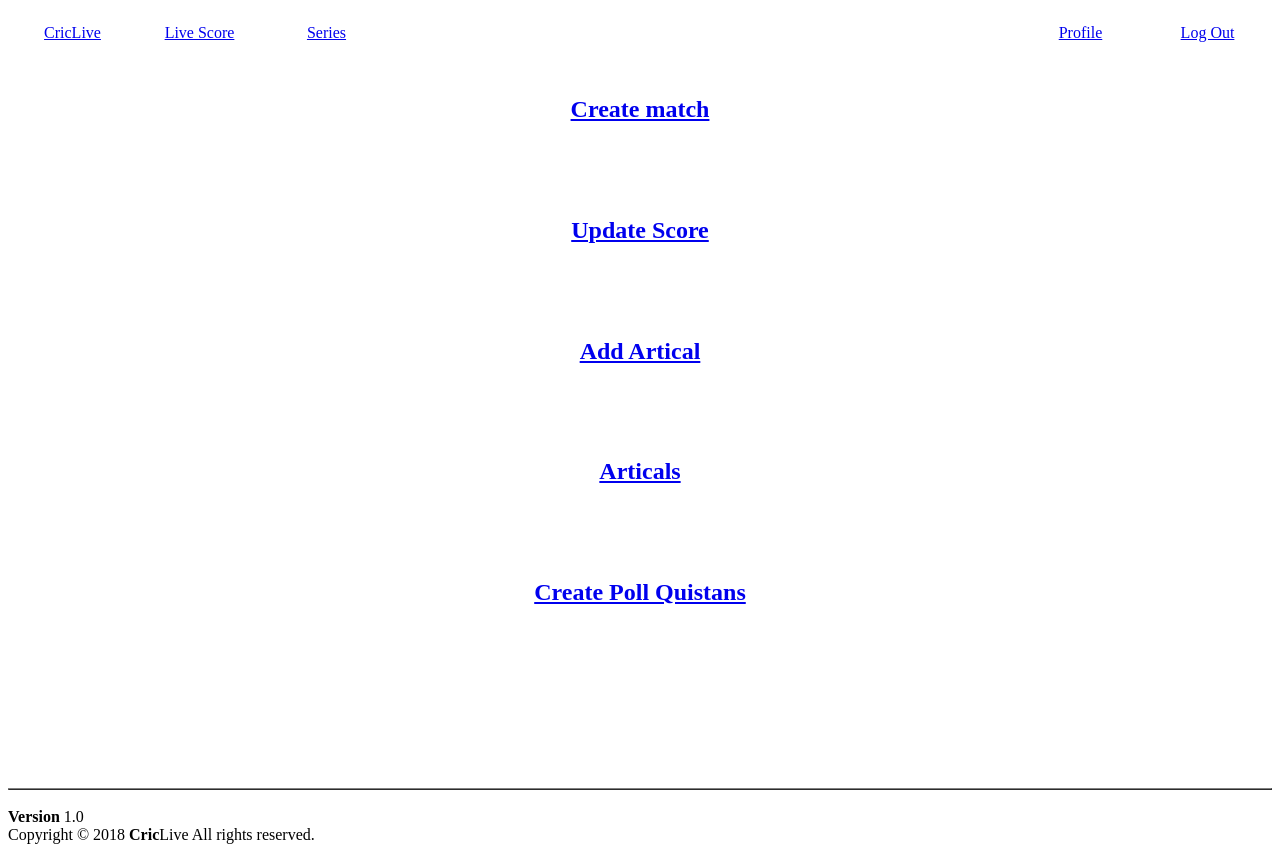
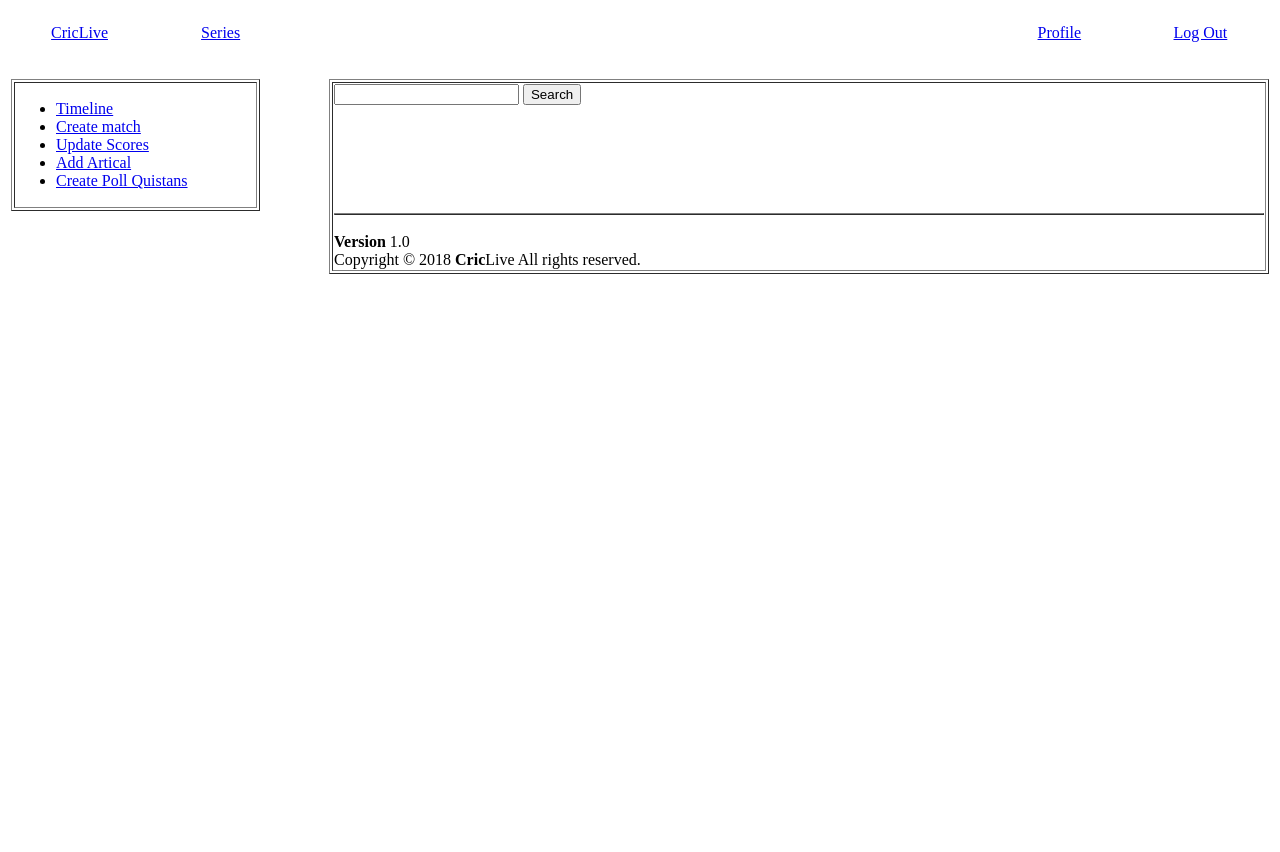
Before and after one commit to FayshalU/CricLive, a PHP site: page /editor/editor.php in a window 1280 px wide. After the commit the page ends 274 px from the top, so only its background shows below. Run offline with PHP 8.4, Linux system fonts and the light colour scheme; a user stored in the database is signed in.

Commit message:
some change

```diff
--- a/editor/addartical.php
+++ b/editor/addartical.php
@@ -25,8 +25,8 @@
 <body>
     <table width="100%" style="color:green;" height="50px">
         <tr >
-            <td width="10%"><a href="user.php"><center>CricLive</center></a></td>
-            <td width="10%" style="color:green;"><a href="viewScore.php"><center>Live Score</center></a></td>
+            <td width="10%"><a href="editor.php"><center>CricLive</center></a></td>
+
             <td width="10%"><a href="#"><center>Series</center></a></td>
             <td width="50%"></td>
             <td width="10%"><a href="profile.php"><center>Profile</center></a></td>
@@ -49,7 +49,6 @@
                                 <li><a href="createnewmatch.php">Create match</a></li>
                                 <li><a href="scores.php">Update Scores</a></li>
                                 <li><a href="addartical.php"> Add Artical </a></li>
-								<li><a href="articals.php"> Articals </a></li>
 								<li><a href="pollcreate.php"> Create Poll Quistans </a></li>
                               </ul>
                             </td>
--- a/editor/articals.php
+++ b/editor/articals.php
@@ -25,8 +25,7 @@
 <body>
     <table width="100%" style="color:green;" height="50px">
         <tr >
-            <td width="10%"><a href="user.php"><center>CricLive</center></a></td>
-            <td width="10%" style="color:green;"><a href="viewScore.php"><center>Live Score</center></a></td>
+            <td width="10%"><a href="editor.php"><center>CricLive</center></a></td>
             <td width="10%"><a href="#"><center>Series</center></a></td>
             <td width="50%"></td>
             <td width="10%"><a href="profile.php"><center>Profile</center></a></td>
@@ -49,7 +48,6 @@
                                 <li><a href="createnewmatch.php">Create match</a></li>
                                 <li><a href="scores.php">Update Scores</a></li>
                                 <li><a href="addartical.php"> Add Artical </a></li>
-								<li><a href="articals.php"> Articals </a></li>
 								<li><a href="pollcreate.php"> Create Poll Quistans </a></li>
                               </ul>
 
--- a/editor/changepass.php
+++ b/editor/changepass.php
@@ -26,8 +26,8 @@ $isValid =true;
 <body>
     <table width="100%" style="color:green;" height="50px">
         <tr >
-            <td width="10%"><a href="user.php"><center>CricLive</center></a></td>
-            <td width="10%" style="color:green;"><a href="viewScore.php"><center>Live Score</center></a></td>
+            <td width="10%"><a href="editor.php"><center>CricLive</center></a></td>
+
             <td width="10%"><a href="#"><center>Series</center></a></td>
             <td width="50%"></td>
             <td width="10%"><a href="profile.php"><center>Profile</center></a></td>
@@ -50,7 +50,6 @@ $isValid =true;
                                 <li><a href="createnewmatch.php">Create match</a></li>
                                 <li><a href="scores.php">Update Scores</a></li>
                                 <li><a href="addartical.php"> Add Artical </a></li>
-								<li><a href="articals.php"> Articals </a></li>
 								<li><a href="pollcreate.php"> Create Poll Quistans </a></li>
                               </ul>
 
--- a/editor/createnewmatch.php
+++ b/editor/createnewmatch.php
@@ -26,8 +26,8 @@
 <body>
     <table width="100%" style="color:green;" height="50px">
         <tr >
-            <td width="10%"><a href="user.php"><center>CricLive</center></a></td>
-            <td width="10%" style="color:green;"><a href="viewScore.php"><center>Live Score</center></a></td>
+            <td width="10%"><a href="editor.php"><center>CricLive</center></a></td>
+
             <td width="10%"><a href="#"><center>Series</center></a></td>
             <td width="50%"></td>
             <td width="10%"><a href="profile.php"><center>Profile</center></a></td>
@@ -50,7 +50,6 @@
                                 <li><a href="createnewmatch.php">Create match</a></li>
                                 <li><a href="scores.php">Update Scores</a></li>
                                 <li><a href="addartical.php"> Add Artical </a></li>
-								<li><a href="articals.php"> Articals </a></li>
 								<li><a href="pollcreate.php"> Create Poll Quistans </a></li>
                               </ul>
 
--- a/editor/editartical.php
+++ b/editor/editartical.php
@@ -27,8 +27,8 @@
 <body>
     <table width="100%" style="color:green;" height="50px">
         <tr >
-            <td width="10%"><a href="user.php"><center>CricLive</center></a></td>
-            <td width="10%" style="color:green;"><a href="viewScore.php"><center>Live Score</center></a></td>
+            <td width="10%"><a href="editor.php"><center>CricLive</center></a></td>
+
             <td width="10%"><a href="#"><center>Series</center></a></td>
             <td width="50%"></td>
             <td width="10%"><a href="profile.php"><center>Profile</center></a></td>
@@ -51,7 +51,6 @@
                                 <li><a href="createnewmatch.php">Create match</a></li>
                                 <li><a href="scores.php">Update Scores</a></li>
                                 <li><a href="addartical.php"> Add Artical </a></li>
-								<li><a href="articals.php"> Articals </a></li>
 								<li><a href="pollcreate.php"> Create Poll Quistans </a></li>
                               </ul>
 
--- a/editor/editor.php
+++ b/editor/editor.php
@@ -23,8 +23,8 @@
 <body>
     <table width="100%" style="color:green;" height="50px">
         <tr >
-            <td width="10%"><a href="user.php"><center>CricLive</center></a></td>
-            <td width="10%" style="color:green;"><a href="viewScore.php"><center>Live Score</center></a></td>
+            <td width="10%"><a href="editor.php"><center>CricLive</center></a></td>
+
             <td width="10%"><a href="#"><center>Series</center></a></td>
             <td width="50%"></td>
             <td width="10%"><a href="profile.php"><center>Profile</center></a></td>
@@ -34,15 +34,31 @@
     </table >
     <br/>
     <table width="100%">
+        <tr>
+            <td  width="20%" valign="top">
 
+                <table  width="100%" border="1">
+                    <tr>
+                        <center>
+                            <td>
+
+                                 <ul>
+                                <li><a href="#">Timeline</a></li>
+                                <li><a href="createnewmatch.php">Create match</a></li>
+                                <li><a href="scores.php">Update Scores</a></li>
+                                <li><a href="addartical.php"> Add Artical </a></li>
+								<li><a href="pollcreate.php"> Create Poll Quistans </a></li>
+                              </ul>
+
+
+                            </td>
+
+                        </center>
+                    </tr>
                 </table>
 
             </td>
             <td  width="5%"></td>
-
-
-
-
 
 
             <td width="75%" valign="top">
@@ -55,11 +71,52 @@
 
 			<center>
 
-		        <a href="createnewmatch.php"><h2> <b>Create match</b></h2></a><br/><br/><br/>
-                <a  href="scores.php"><h2><font><b>Update Score</b></font></h2></a><br/><br/><br/>
-                <a href="addartical.php"><h2> <b>Add Artical</b></h2></a><br/><br/><br/>
-                <a href="articals.php"><h2> <b>Articals</b></h2></a><br/><br/><br/>
-				<a href="pollcreate.php"><h2> <b>Create Poll Quistans</b></h2></a><br/><br/><br/>
+            <td width="75%" valign="top">
+                <table  width="100%" border="1">
+                    <div>
+
+
+			<input type="text" id='search' name="" >
+			<input type="button"  name="" value="Search" onclick="loadData()">
+
+		</div>
+		<div id="result">
+
+		</div>
+
+	</center>
+
+	<script type="text/javascript">
+
+		function loadData(){
+
+
+			var xmlHttp = new XMLHttpRequest();
+
+			xmlHttp.open('POST', 'search.php', true);
+			xmlHttp.setRequestHeader("Content-type", "application/x-www-form-urlencoded");
+			var abc = "key="+document.getElementById('search').value;
+			xmlHttp.send(abc);
+
+			xmlHttp.onreadystatechange = function(){
+
+				if(this.readyState == 4 && this.status==200)
+				{
+
+					document.getElementById('result').innerHTML = this.responseText;
+					//alert(this.responseText);
+				}
+			}
+
+		}
+
+		function abc(data){
+
+			document.getElementById('search').value=data;
+			document.getElementById('result').innerHTML="";
+		}
+
+	</script>
 
 
 		  </center>
--- a/editor/pollcreate.php
+++ b/editor/pollcreate.php
@@ -27,8 +27,7 @@
 <body>
     <table width="100%" style="color:green;" height="50px">
         <tr >
-            <td width="10%"><a href="user.php"><center>CricLive</center></a></td>
-            <td width="10%" style="color:green;"><a href="viewScore.php"><center>Live Score</center></a></td>
+            <td width="10%"><a href="editor.php"><center>CricLive</center></a></td>
             <td width="10%"><a href="#"><center>Series</center></a></td>
             <td width="50%"></td>
             <td width="10%"><a href="profile.php"><center>Profile</center></a></td>
@@ -51,7 +50,6 @@
                                 <li><a href="createnewmatch.php">Create match</a></li>
                                 <li><a href="scores.php">Update Scores</a></li>
                                 <li><a href="addartical.php"> Add Artical </a></li>
-								<li><a href="articals.php"> Articals </a></li>
 								<li><a href="pollcreate.php"> Create Poll Quistans </a></li>
                               </ul>
 
--- a/editor/profile.php
+++ b/editor/profile.php
@@ -26,8 +26,8 @@
 <body>
     <table width="100%" style="color:green;" height="50px">
         <tr >
-            <td width="10%"><a href="user.php"><center>CricLive</center></a></td>
-            <td width="10%" style="color:green;"><a href="viewScore.php"><center>Live Score</center></a></td>
+            <td width="10%"><a href="editor.php"><center>CricLive</center></a></td>
+
             <td width="10%"><a href="#"><center>Series</center></a></td>
             <td width="50%"></td>
             <td width="10%"><a href="profile.php"><center>Profile</center></a></td>
@@ -50,7 +50,6 @@
                                 <li><a href="createnewmatch.php">Create match</a></li>
                                 <li><a href="scores.php">Update Scores</a></li>
                                 <li><a href="addartical.php"> Add Artical </a></li>
-								<li><a href="articals.php"> Articals </a></li>
 								<li><a href="pollcreate.php"> Create Poll Quistans </a></li>
                               </ul>
 
```
Also changed, not shown: editor/scores.php (+7 -7 lines), editor/updateScore.php (+7 -6 lines).
